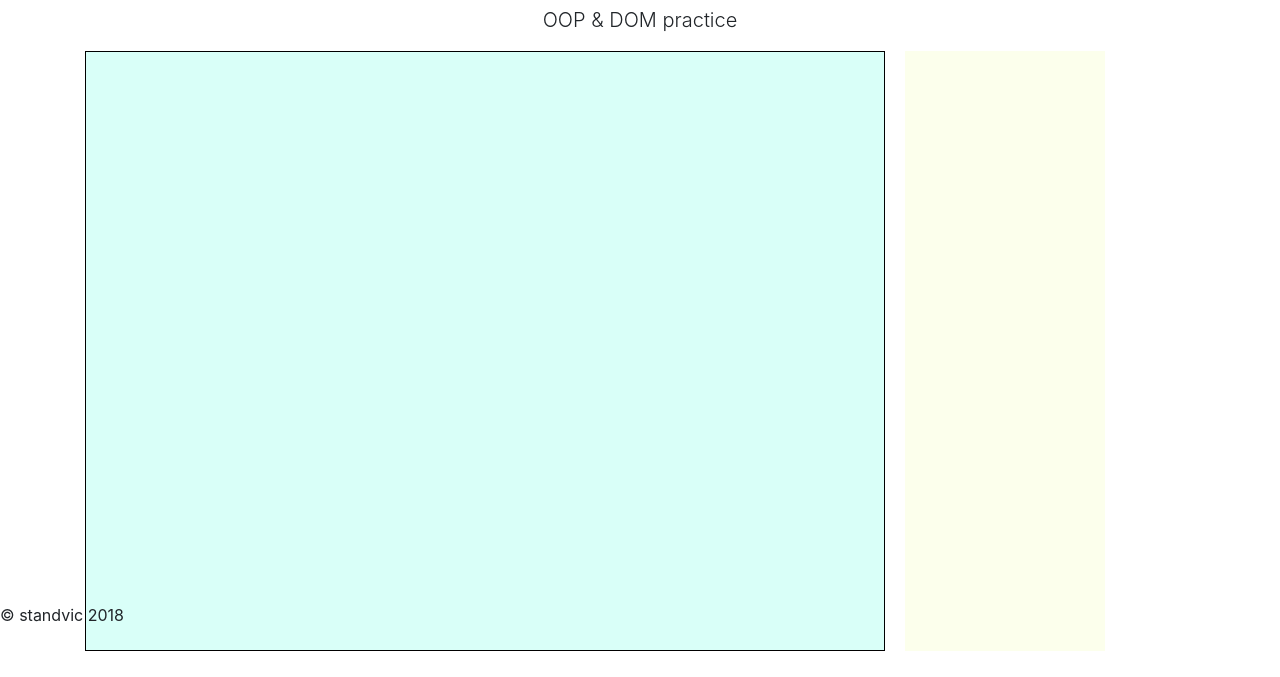
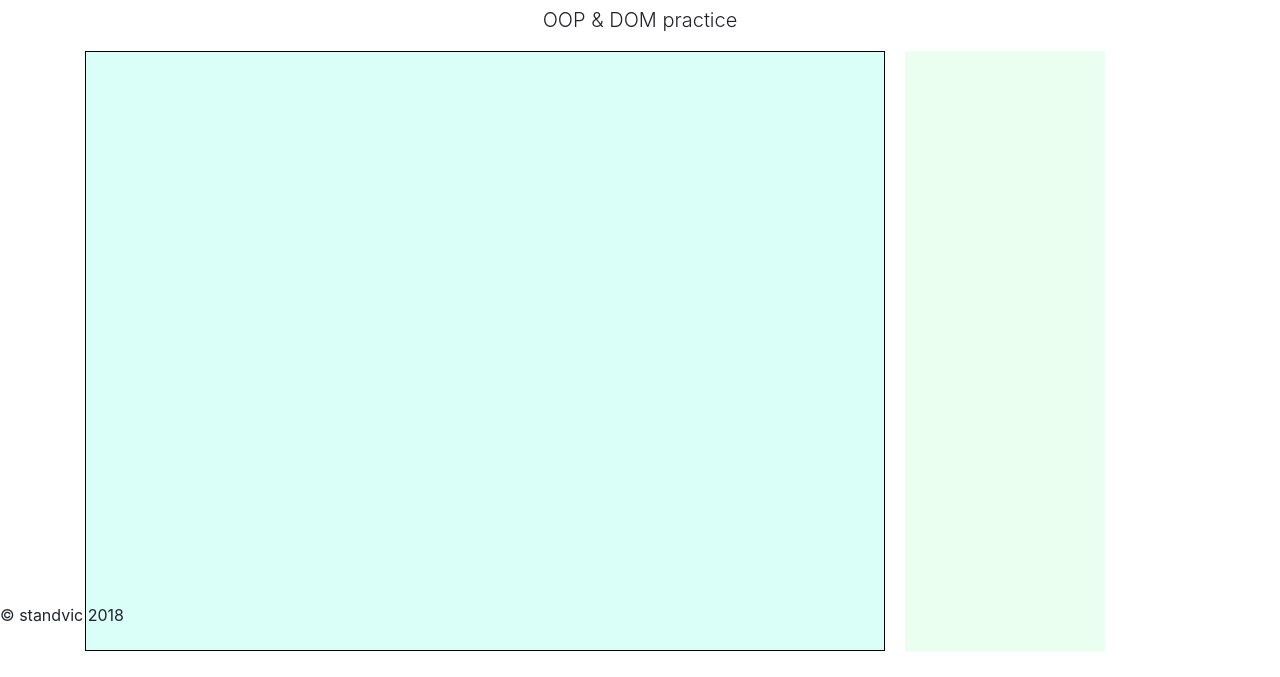
Before and after one commit to standvic/workspace, a plain HTML site: page divmaker.html in a window 1280 px wide. Shown: the part 123-800 px from the top of the page. Drawn offline with nearby package versions, Linux system fonts and the light colour scheme.

Commit message:
Merge branch 'master' of https://github.com/standvic/workspace
# Conflicts:
#	divmaker.html
#	js/divmaker.js

```diff
--- a/css/divmaker.css
+++ b/css/divmaker.css
@@ -4,15 +4,12 @@
     float: left;
     background-color: #d9fff8;
     border: black solid 1px;
-    color: black;
 }
 
 .divmaker {
     width: 200px;
     height: 600px;
     float: left;
-    /*display: inline-block;*/
     margin-left: 20px;
-    background-color: #fcffec;
-    color: black;
+    background-color: #ebfff0;
 }
--- a/js/divmaker.js
+++ b/js/divmaker.js
@@ -9,6 +9,9 @@ function App() {
 };
 
 function Hub(params) {
+
+    this.WIDTH = '800px';
+    this.HEIGHT = '600px';
     if (params) {
         this.width = params.width;
         this.height = params.height;
@@ -23,9 +26,12 @@ function Hub(params) {
         mainDiv.appendChild(hubDiv);
         hubDiv.classList.add('hub');
 
-        hubDiv.style.width = hubDiv.style.width || this.width || '800px';
-        hubDiv.style.height = hubDiv.style.height || this.height || '600px';
+        hubDiv.style.width = hubDiv.style.width || this.width || this.WIDTH;
+        hubDiv.style.height = hubDiv.style.height || this.height || this.HEIGHT;
         hubDiv.style.backgroundColor = hubDiv.style.backgroundColor || this.backgroundColor || '#d9fff8';
+        hubDiv.style.float =  hubDiv.style.float || 'left';
+        hubDiv.style.border = hubDiv.style.border || 'black solid 1px';
+
     };
 
     this.changeBackGroundColor = function(bgColor) {
@@ -34,6 +40,10 @@ function Hub(params) {
 };
 
 function Divmaker() {
+
+    this.WIDTH = '200px';
+    this.HEIGHT = '600px';
+
     this.create = function()  {
         var bodyElem = document.body,
             mainDiv = bodyElem.querySelector('.main') || bodyElem.querySelector('div'),
@@ -41,6 +51,12 @@ function Divmaker() {
 
         mainDiv.appendChild(divmaker);
         divmaker.classList.add('divmaker');
+
+        divmaker.style.width = divmaker.style.width || this.WIDTH;
+        divmaker.style.height = divmaker.style.height || this.HEIGHT;
+        divmaker.style.backgroundColor = divmaker.style.backgroundColor || '#ebfff0';
+        divmaker.style.float =  divmaker.style.float || 'left';
+        divmaker.style.marginLeft =  divmaker.style.marginLeft || '20px';
     };
 
 };
```
